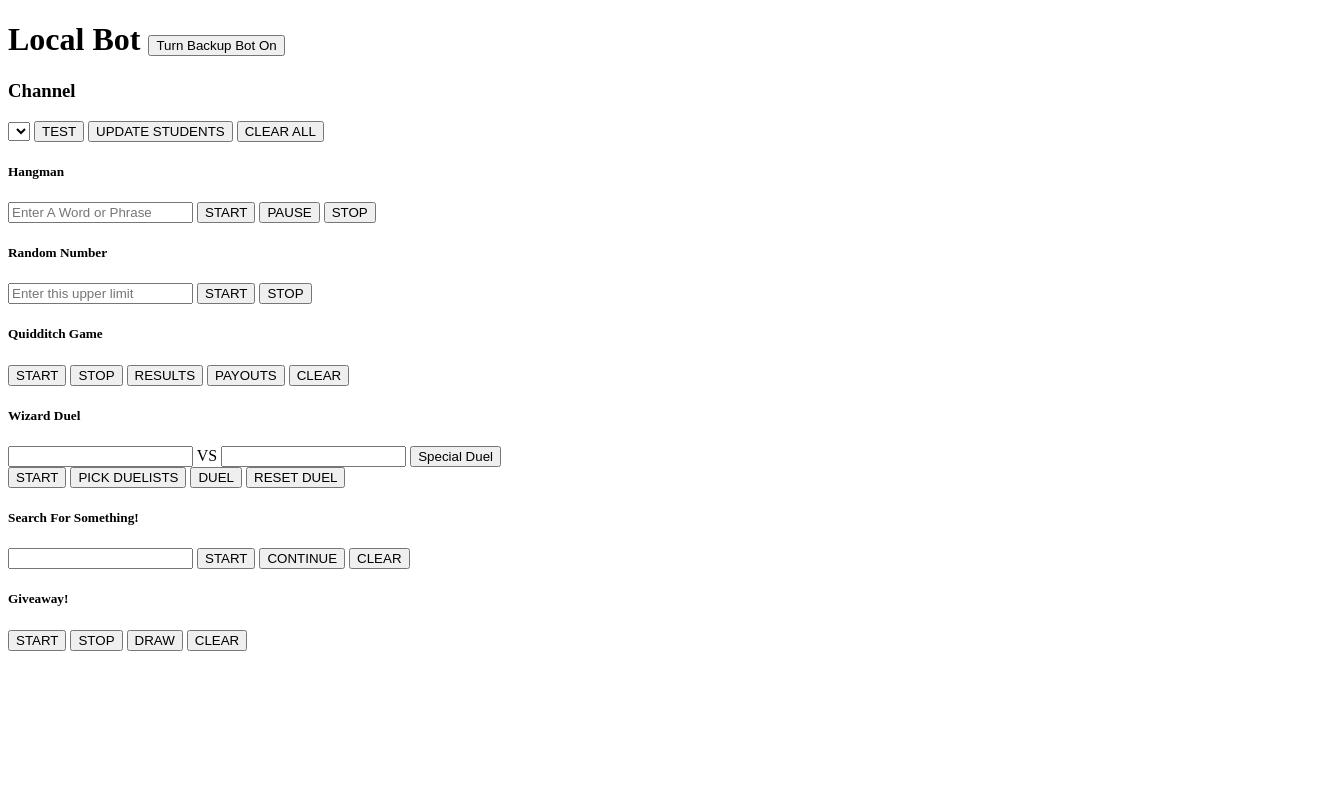
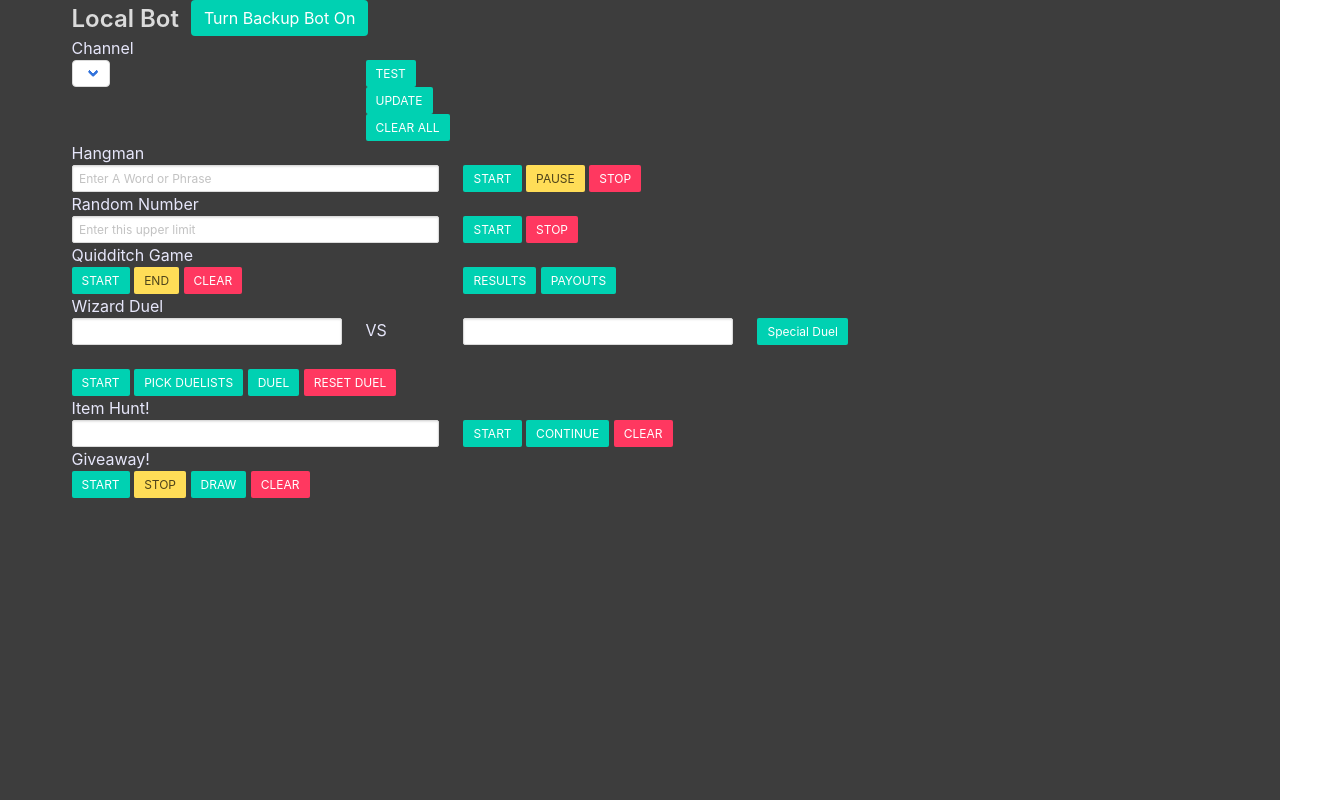
Before and after one commit to JoeKalb/localBot, a website: page index.html in a window 1280 px wide. Shown: the whole page, 1333 px wide, since content can reach past the window. Drawn offline with nearby package versions, Linux system fonts and the light colour scheme; no server answers.

Commit message:
front end styling

```diff
--- a/index.html
+++ b/index.html
@@ -5,67 +5,138 @@
   <meta name="viewport" content="width=device-width, initial-scale=1.0">
   <meta http-equiv="X-UA-Compatible" content="ie=edge">
   <title>Bot Handler</title>
+  <link rel="stylesheet" href="https://cdnjs.cloudflare.com/ajax/libs/bulma/0.7.2/css/bulma.min.css">
+  <script defer src="https://use.fontawesome.com/releases/v5.3.1/js/all.js"></script>
+  <style>
+      body{
+        height: 100vh;
+        color:lavender;
+        background-color:rgb(61, 61, 61);
+        padding-left: 15px;
+      }
+    </style>
 </head>
-<body>
-  <h1>Local Bot <button id=backupBotBtn value="backupBot/toggle">Turn Backup Bot On</button></h1>
+<body >
+  <div class="container">
+    <section class="hero">
+      <div class="level is-mobile">
+        <div class="level-left">
+          <div class="level-item">
+              <h1 class="title is-4 has-text-grey-lighter">Local Bot</h1>
+          </div>
+          <div class="level-item">
+              <button id="backupBotBtn" class="button is-primary" value="backupBot/toggle">Turn Backup Bot On</button>
+          </div>
+        </div>
+      </div>
+    </section>
   <div>
-    <h3>Channel</h3>
     <div id="channelsDiv">
-      <select name="channels" id="channelsDropDown"></select>
-      <button id="testBtn" value="testBtn/">TEST</button>
-      <button id="houseUpdateBtn" value="house/update">UPDATE STUDENTS</button>
-      <button id="clearAllBtn" value="clear/all/">CLEAR ALL</button>
+      <h5 class="">Channel</h5>
+      <div class="columns is-mobile">
+        <div class="column is-3">
+          <div class="select is-small">
+            <select name="channels" id="channelsDropDown" class="level-item"></select>
+          </div>
+        </div>
+        <div class="column is-10">
+          <button id="testBtn" value="testBtn/" class="level-item button is-primary is-small">TEST</button>
+          <button id="houseUpdateBtn" value="house/update" class="level-item button is-primary is-small">UPDATE</button>
+          <button id="clearAllBtn" value="clear/all/" class="level-item button is-primary is-small">CLEAR ALL</button>
+        </div>
+      </div>
     </div>
     <div id="hangmanDiv">
       <h5>Hangman</h5><p id="wordDisplay"></p>
-      <input type="text" id="hangmanInput" placeholder="Enter A Word or Phrase">
-      <button id="startBtn" value="hangman/">START</button>
-      <button id="pauseBtn" value="hangman/pause/">PAUSE</button>
-      <button id="clearBtn" value="hangman/clear/">STOP</button>
+      <div class="columns is-mobile">
+        <div class="column is-4">
+            <input type="text" id="hangmanInput" class="input is-small" placeholder="Enter A Word or Phrase">
+        </div>
+        <div class="column is-4">
+          <button id="startBtn" value="hangman/" class="button is-primary is-small">START</button>
+          <button id="pauseBtn" value="hangman/pause/" class="button is-warning is-small">PAUSE</button>
+          <button id="clearBtn" value="hangman/clear/" class="button is-danger is-small">STOP</button>
+        </div>
+      </div>
     </div>
       <div id="randomNumDiv">
         <h5>Random Number</h5>
-      <input type="number" id="randomNumInput" placeholder="Enter this upper limit">
-      <button id="randomStartBtn" value="randNum/">START</button>
-      <button id="randomStopBtn" value="randNum/game/clear">STOP</button>
+        <div class="columns is-mobile">
+          <div class="column is-4">
+            <input type="number" id="randomNumInput" class="input is-small" placeholder="Enter this upper limit">
+          </div>
+          <div class="column is-3">
+            <button id="randomStartBtn" value="randNum/" class="button is-primary is-small">START</button>
+            <button id="randomStopBtn" value="randNum/game/clear" class="button is-danger is-small">STOP</button>
+          </div>
+        </div>
       </div>
       <div id="quidditchDiv">
         <h5>Quidditch Game</h5>
-      <button id="quidditchStartBtn" value="quidditch/">START</button>
-      <button id="quidditchStopBtn" value="quidditch/game/over">STOP</button>
-      <button id="quidditchResultsBtn" value="quidditch/game/results">RESULTS</button>
-      <button id="quidditchPayoutsBtn" value="quidditch/game/payout">PAYOUTS</button>
-      <button id="quidditchClearBtn" value="quidditch/game/clear">CLEAR</button>
+        <div class="columns is-mobile">
+          <div class="column is-4">
+            <button id="quidditchStartBtn" value="quidditch/" class="button is-primary is-small">START</button>
+            <button id="quidditchStopBtn" value="quidditch/game/over" class="button is-warning is-small">END</button>
+            <button id="quidditchClearBtn" value="quidditch/game/clear" class="button is-danger is-small">CLEAR</button>
+          </div>
+          <div class="column is-4">
+              <button id="quidditchResultsBtn" value="quidditch/game/results" class="button is-primary is-small">RESULTS</button>
+              <button id="quidditchPayoutsBtn" value="quidditch/game/payout" class="button is-primary is-small">PAYOUTS</button>
+          </div>
+        </div>
       </div>
       <div id="duelDiv">
         <h5>Wizard Duel</h5>
-      <div>
-        <input type="text" id="inputWizDuelSearch1" list='studentsWizDuel1'>
+        <div class="columns is-mobile">
+          <div class="column is-3">
+            <input type="text" id="inputWizDuelSearch1" list='studentsWizDuel1' class="input is-small">
             <datalist id='studentsWizDuel1'></datalist>
-        <span> VS </span>
-        <input type="text" id="inputWizDuelSearch2" list='studentsWizDuel2'>
+          </div>
+          <div class="column is-1">
+            <span>VS</span>
+          </div>
+          <div class="column is-3">
+            <input type="text" id="inputWizDuelSearch2" list='studentsWizDuel2' class="input is-small">
             <datalist id='studentsWizDuel2'></datalist>
-        <button id="specialDuelBtn">Special Duel</button>
           </div>
-      <button id="startDuelBtn" value="duel/">START</button>
-      <button id="pickDuelBtn" value="duel/game/pick">PICK DUELISTS</button>
-      <button id="duelBtn" value="duel/game/start">DUEL</button>
-      <button id="resetDuelBtn" value="duel/game/clear">RESET DUEL</button>
+          <div class="column">
+            <button id="specialDuelBtn" class="button is-primary is-small">Special Duel</button>
+          </div>
+        </div>
+        <div class="columns">
+          <div class="column is-7">
+            <button id="startDuelBtn" value="duel/" class="button is-primary is-small">START</button>
+            <button id="pickDuelBtn" value="duel/game/pick" class="button is-primary is-small">PICK DUELISTS</button>
+            <button id="duelBtn" value="duel/game/start" class="button is-primary is-small">DUEL</button>
+            <button id="resetDuelBtn" value="duel/game/clear" class="button is-danger is-small">RESET DUEL</button>
+          </div>
+        </div>
       </div>
       <div id="searchDiv">
-      <h5>Search For Something!</h5>
-      <input type="text" id='itemHuntInput' list='searchSelect'>
+        <h5>Item Hunt!</h5>
+        <div class="columns is-mobile">
+          <div class="column is-4">
+            <input type="text" id='itemHuntInput' list='searchSelect' class="input is-small">
             <datalist name="" id="searchSelect"></datalist>
-      <button id="startSearchBtn" value="search/">START</button>
-      <button id="continueSearchBtn" value="search/game/continue">CONTINUE</button>
-      <button id="clearSearchBtn" value="search/game/clear">CLEAR</button>
+          </div>
+          <div class="column is-4">
+            <button id="startSearchBtn" value="search/" class="button is-primary is-small">START</button>
+            <button id="continueSearchBtn" value="search/game/continue" class="button is-primary is-small">CONTINUE</button>
+            <button id="clearSearchBtn" value="search/game/clear" class="button is-danger is-small">CLEAR</button>
+          </div>
+        </div>
       </div>
       <div id="giveawayDiv">
         <h5>Giveaway!</h5>
-      <button id="giveawayStartBtn" value="giveaway/">START</button>
-      <button id="giveawayStopBtn" value="giveaway/game/stop">STOP</button>
-      <button id="giveawayDrawBtn" value="giveaway/game/draw">DRAW</button>
-      <button id="giveawayClearBtn" value="giveaway/game/clear">CLEAR</button>
+        <div class="columns is-moblie">
+          <div class="column is-6">
+            <button id="giveawayStartBtn" value="giveaway/" class="button is-primary is-small">START</button>
+            <button id="giveawayStopBtn" value="giveaway/game/stop" class="button is-warning is-small">STOP</button>
+            <button id="giveawayDrawBtn" value="giveaway/game/draw" class="button is-primary is-small">DRAW</button>
+            <button id="giveawayClearBtn" value="giveaway/game/clear" class="button is-danger is-small">CLEAR</button>
+          </div>
+        </div>
+      </div>
     </div>
   </div>
   <script src="main.js"></script>
--- a/main.js
+++ b/main.js
@@ -171,7 +171,7 @@ let updateStudentSelector = (selectItem, students) =>{
     sortedStudents[i].map((name) => {
       newOption = document.createElement('option')
       newOption.value = name
-      newOption.innerText = `${houses[i][0]}| ${name}`
+      newOption.innerText = `${houses[i][0]}: ${name}`
       selectItem.appendChild(newOption)
     })
   }
```
Lines whose indentation alone changed are shown as unchanged.
